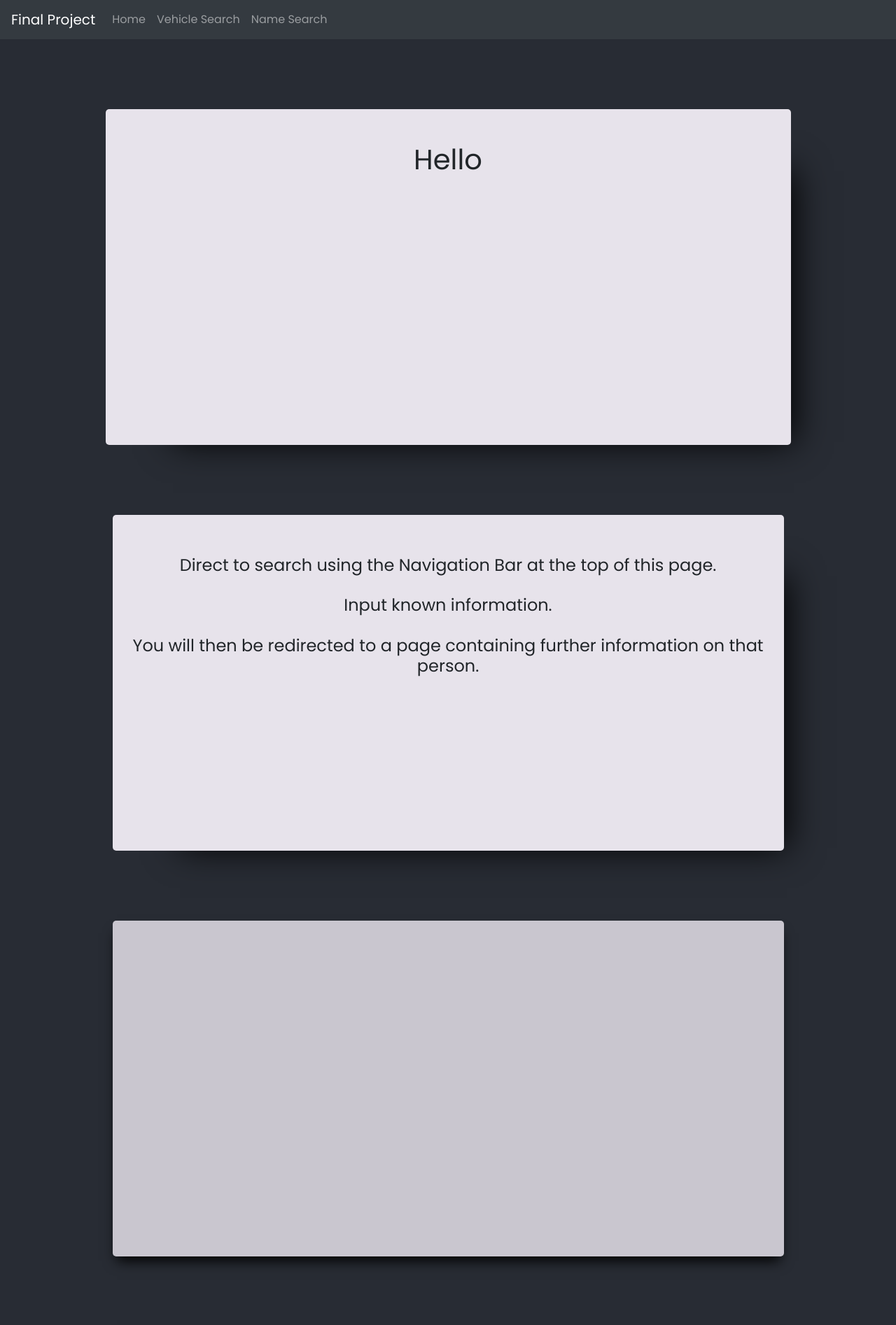
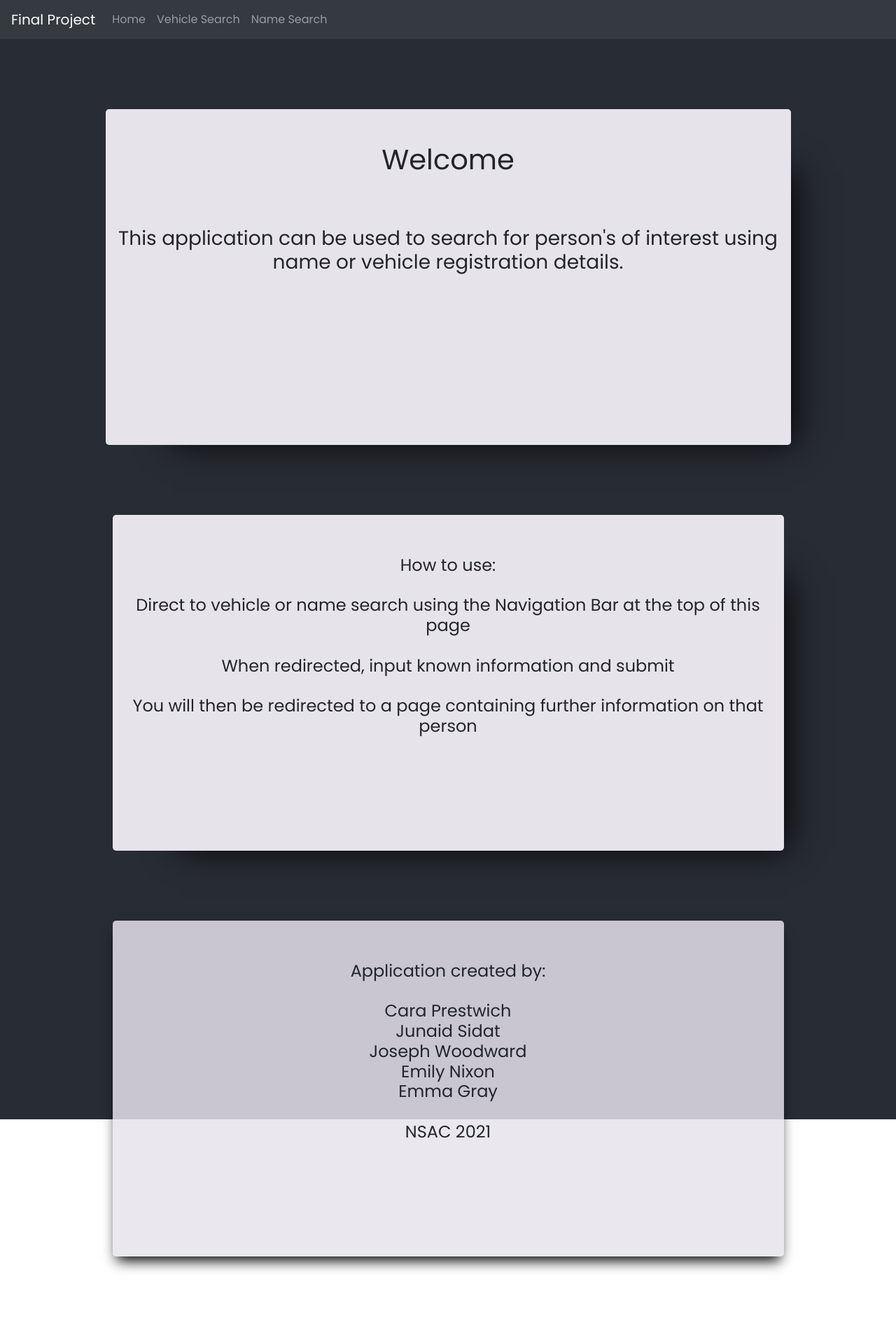
Before and after one commit to the-winning-team-for-this-project/frontend, a React (Create React App) app: page / in a window 1280 px wide. Shown: the top 1894 px of the page at 70% size. After the commit the page ends 1796 px from the top, so only its background shows below. Built offline with nearby package versions, Linux system fonts and the light colour scheme.

Commit message:
homepage update

```diff
--- a/src/App.css
+++ b/src/App.css
@@ -49,7 +49,7 @@ body {
 
 .App {
   background-color: #282c34;
-  height: 200rem;
+  height: 100rem;
 }
 
 .card-header:first-child {
--- a/src/components/Homepage.jsx
+++ b/src/components/Homepage.jsx
@@ -14,26 +14,52 @@ const Homepage = () => {
         <div className="boxes">
             <h1>
                 <br />
-                Hello
+                Welcome
                  </h1>
+                 <br />
+                 <h3>
+                     This application can be used to search for person's of interest using name or vehicle registration details.
+                 </h3>
         </div>
-        <div data-aos="fade-up" className="boxes" className="b1">
+        <div className="boxes" className="b1">
      <h4>
      <br />
-            <br />
-        Direct to search using the Navigation Bar at the top of this page.
+     <br />
+        How to use:
              <br />
             <br />
-             Input known information.
+        Direct to vehicle or name search using the Navigation Bar at the top of this page
+             <br />
+            <br />
+             When redirected, input known information and submit
              <br />
              <br />
-             You will then be redirected to a page containing further information on that person.
+             You will then be redirected to a page containing further information on that person
 
          </h4>
         </div>
-        <div data-aos="fade-up" className="boxes" className="b2"></div>
-        <div data-aos="fade-left" className="boxes" className="b3">info</div>
-        <div data-aos="fade-right" className="boxes" className="b4">info</div>
+        <div data-aos="fade-up" className="boxes" className="b2">
+            <h4>
+            <br />
+                <br />
+                Application created by:
+                <br />
+                <br />
+                Cara Prestwich
+                <br />
+                Junaid Sidat
+                <br />
+                Joseph Woodward
+                <br />
+                Emily Nixon
+                <br />
+                Emma Gray
+                <br />
+                <br />
+                NSAC 2021
+            </h4>
+        </div>
+
     </div>
 </div>
 
```
